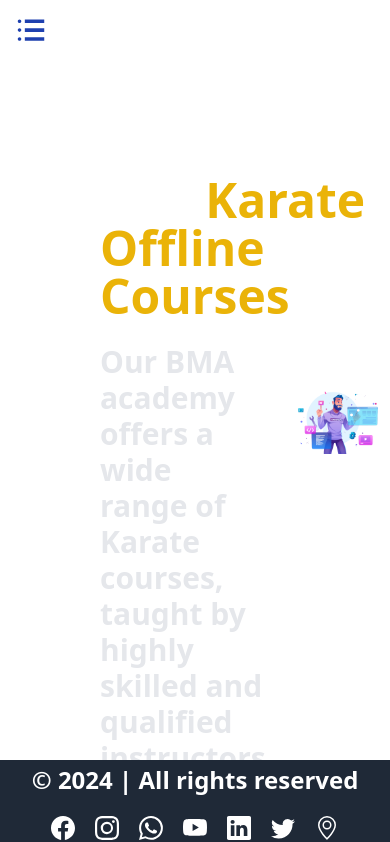
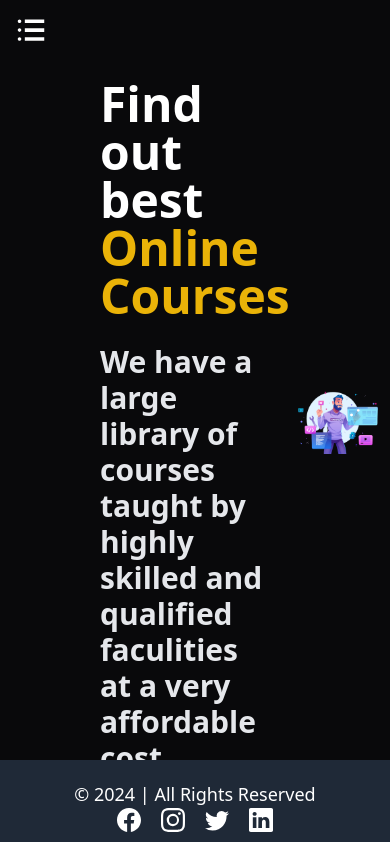
Before and after one commit to Araham7/LMS, a React (Vite) app: page / in a window 390 px wide. Shown: the top 842 px of the page. Built offline with nearby package versions, Linux system fonts and the light colour scheme.

Commit message:
Add daisyui theam , update footer and layout

```diff
--- a/src/Components/Footer.jsx
+++ b/src/Components/Footer.jsx
@@ -1,46 +1,49 @@
-import { BsFacebook, BsGeoAlt, BsInstagram, BsLinkedin, BsTwitter,BsWhatsapp, BsYoutube } from 'react-icons/bs';
+// import React from "react";
+import { BsFacebook, BsInstagram, BsLinkedin, BsTwitter } from "react-icons/bs";
 
-function Footer() {
-  const currentDate = new Date();
-  const year = currentDate.getFullYear();
+const Footer = () => {
+  const newDate = new Date();
+  const year = newDate.getFullYear();
 
   return (
-    <div>
-    {/* footer-section */}
-      <footer className='relative left-0 bottom-0 h-[10vh] w-full py-1 flex flex-col sm:flex-row items-center justify-between text-white bg-gray-800 sm:px-20'>
-
-        {/* footer-text */}
-        <section className=' font-bold text-2xl  text-red'>
-        &copy; {year} | All rights reserved
+    <>
+      {/* adding the footer */}
+      <footer className="relative left-0 bottom-0 h-[10vh] py-5 flex flex-col sm:flex-row items-center justify-between sm:px-20 text-white bg-gray-800">
+        {/* adding copyright section */}
+        <section className="text-lg">
+        &copy; {year} | All Rights Reserved
         </section>
 
-        {/* Icons */}
-        <section className='flex items-center justify-center gap-5 text-2xl text-white'>
-          <a href="https://www.facebook.com" className='hover:text-yellow-500 transition-all ease-in-out duration-300'>
-            <BsFacebook /> {/* fb-icon */}
+        {/* adding the social media section */}
+        <section className="flex items-center justify-center gap-5 text-2xl text-white">
+          <a
+            className="hover:text-yellow-500 transition-all ease-in-out duration-300"
+            href="#"
+          >
+            <BsFacebook />
           </a>
-          <a href="https://www.instagram.com" className='hover:text-yellow-500 transition-all ease-in-out duration-300'>
-            <BsInstagram /> {/* insta-icon */}
+          <a
+            className="hover:text-yellow-500 transition-all ease-in-out duration-300"
+            href="#"
+          >
+            <BsInstagram />
           </a>
-          <a href="https://wa.me" className='hover:text-yellow-500 transition-all ease-in-out duration-300'>
-            <BsWhatsapp /> {/* whatsapp-icon */}
+          <a
+            className="hover:text-yellow-500 transition-all ease-in-out duration-300"
+            href="#"
+          >
+            <BsTwitter />
           </a>
-          <a href="https://www.youtube.com" className='hover:text-yellow-500 transition-all ease-in-out duration-300'>
-            <BsYoutube /> {/* youtube-icon */}
-          </a>
-          <a href="https://www.linkedin.com" className='hover:text-yellow-500 transition-all ease-in-out duration-300'>
-            <BsLinkedin /> {/* linkIn-icon */}
-          </a>
-          <a href="https://twitter.com" className='hover:text-yellow-500 transition-all ease-in-out duration-300'>
-            <BsTwitter /> {/* twitter-icon */}
-          </a>
-          <a href="https://www.google.com/maps" className='hover:text-yellow-500 transition-all ease-in-out duration-300'>
-            <BsGeoAlt /> {/* map-icon */}
+          <a
+            className="hover:text-yellow-500 transition-all ease-in-out duration-300"
+            href="#"
+          >
+            <BsLinkedin />
           </a>
         </section>
       </footer>
-    </div>
+    </>
   );
-}
+};
 
 export default Footer;
--- a/src/Layouts/HomeLayout.jsx
+++ b/src/Layouts/Layout.jsx
@@ -20,16 +20,16 @@ function HomeLayout({ children }) {
   };
 
   return (
-    <div className="min-h-[90vh]">
+    <div data-theme="luxury" className="min-h-[90vh]  ">
       {/* (1). drawer */}
-      <div className="drawer absolute left-0 z-50 w-fit">
+      <div className="drawer absolute z-50 left-0 w-fit">
         <input id="my-drawer" type="checkbox" className="drawer-toggle" />
         <div className="drawer-content">
           <label htmlFor="my-drawer" className="cursor-pointer relative">
             {/* Menu-Icon */}
             <TfiMenuAlt
               size={"30px"}
-              className="font-bold text-blue-800 m-4 "
+              className="font-bold text-white m-4 "
               onClick={() => changeWidth()}
             />
           </label>
@@ -39,48 +39,36 @@ function HomeLayout({ children }) {
         <div className="drawer-side w-fit">
           <label htmlFor="my-drawer" className="drawer-overlay"></label>
           <ul className="menu p-4 w-48 sm:w-80 bg-base-100 text-base-content relative font-extrabold text-[1rem] ">
-            {/* Sidebar content here */}
+
+                          {/* Sidebar content here */}
+
+            {/* Cancel Button */}
             <li className="w-fit absolute right-2 z-50">
               <button onClick={() => hideDrawer()} className="bg-transparent">
                 <AiFillCloseCircle size={"30px"} />
               </button>
             </li>
+
+            {/* Home */}
             <li>
               <Link to="/">Home</Link>
             </li>
+
+            {/* All Courses */}
+            <li>
+              <Link to="/courses">All Courses</Link>
+            </li>
+
+            {/* Contact Us */}
+            <li>
+              <Link to="/contact">Contact Us</Link>
+            </li>
+
+            {/* About Us */}
             <li>
               <Link to="/about">About Us</Link>
             </li>
-            <li>
-              <Link to="/programs">Programs Offered</Link>
-            </li>
-            <li>
-              <Link to="/schedule">Class Schedule</Link>
-            </li>
-            <li>
-              <Link to="/Instructors">Instructors</Link>
-            </li>
-            <li>
-              <Link to="/gallery">Gallery</Link>
-            </li>
-            <li>
-              <Link to="/enroll">Join Us / Enrollment</Link>
-            </li>
-            <li>
-              <Link to="/events">Events & Competitions</Link>
-            </li>
-            <li>
-              <Link to="/contact">Contact Us</Link>
-            </li>
-            <li>
-              <Link to="/shop">Shop / Merchandise</Link>
-            </li>
-            <li>
-              <Link to="/testimonials">Testimonials & Achievements</Link>
-            </li>
-            <li>
-              <Link to="/faqs">FAQs</Link>
-            </li>
+
           </ul>
         </div>
       </div>
--- a/src/Pages/HomePage.jsx
+++ b/src/Pages/HomePage.jsx
@@ -1,22 +1,22 @@
 import { Link } from "react-router-dom";
 
 import HomePageImage from "../Assets/Images/homePageMainImage.png";
-import HomeLayout from "../Layouts/HomeLayout";
+import Layout from "../Layouts/Layout";
 
 function HomePage() {
   return (
-    <HomeLayout>
+    <Layout>
       {/* bg-slate-500  */}
-      <div className="pl-20 pt-20 flex flex-row text-white  h-[90vh]">
-
+      <div className="pl-20 pt-20 flex flex-row text-white  h-[90vh] ">
         {/* Main-Data */}
         <div className="w-2/3 space-y-6 px-5">
           <h1 className="text-5xl font-semibold">
-            Explore the Best
-            <span className="text-yellow-500 font-bold">Karate Offline Courses</span>
+            Find out best{" "}
+            <span className="text-yellow-500 font-bold">Online Courses</span>
           </h1>
           <p className="text-3xl text-gray-200 font-bold">
-          Our BMA academy offers a wide range of Karate courses, taught by highly skilled and qualified instructors, all at an affordable price.
+            We have a large library of courses taught by highly skilled and
+            qualified faculities at a very affordable cost.
           </p>
 
           <div className="space-x-6">
@@ -41,7 +41,7 @@ function HomePage() {
           <img alt="homepage image" src={HomePageImage} />
         </div>
       </div>
-    </HomeLayout>
+    </Layout>
   );
 }
 
--- a/src/Pages/NotFound.jsx
+++ b/src/Pages/NotFound.jsx
@@ -4,7 +4,7 @@ function NotFound() {
     const navigate = useNavigate();
     return (
         // bg-[#1A2238]
-        <div className="h-screen w-full flex flex-col justify-center items-center ">
+        <div data-theme="halloween" className="h-screen w-full flex flex-col justify-center items-center ">
 
             {/* (1). 404-text */}
             <h1 className="text-9xl font-extrabold text-white tracking-widest">
--- a/tailwind.config.js
+++ b/tailwind.config.js
@@ -12,4 +12,40 @@ export default {
   plugins: [
     daisyui, // Add the DaisyUI plugin here
   ],
+  daisyui: {
+    themes: [
+      "light",
+      "dark",
+      "cupcake",
+      "bumblebee",
+      "emerald",
+      "corporate",
+      "synthwave",
+      "retro",
+      "cyberpunk",
+      "valentine",
+      "halloween",
+      "garden",
+      "forest",
+      "aqua",
+      "lofi",
+      "pastel",
+      "fantasy",
+      "wireframe",
+      "black",
+      "luxury",
+      "dracula",
+      "cmyk",
+      "autumn",
+      "business",
+      "acid",
+      "lemonade",
+      "night",
+      "coffee",
+      "winter",
+      "dim",
+      "nord",
+      "sunset",
+    ],
+  },
 };
```
